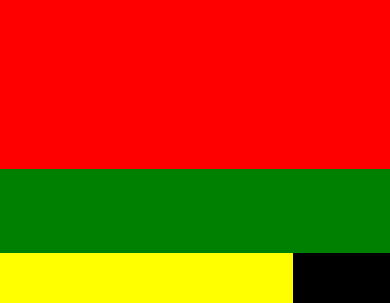
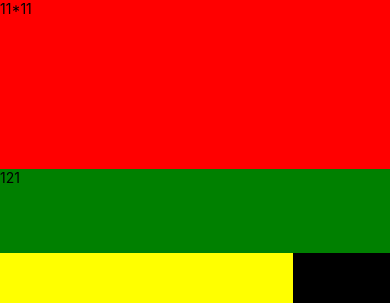
Before and after one commit to MiguelGarcia95/react-native-calculator, a React Native app: screen / in a window 390 px wide. Shown: the top 303 px of the page. Built offline with nearby package versions, Linux system fonts and the light colour scheme.

Commit message:
set up calculator tempalte and theme

```diff
--- a/App.js
+++ b/App.js
@@ -10,8 +10,12 @@ export default class App extends Component {
   render() {
     return (
       <View style={styles.container}>
-        <View style={styles.result}></View>
-        <View style={styles.calculation}></View>
+        <View style={styles.result}>
+          <Text style={styles.resultText}>11*11</Text>
+        </View>
+        <View style={styles.calculation}>
+          <Text style={styles.calculationText}>121</Text>
+        </View>
         <View style={styles.buttons}>
           <View style={styles.numbers}>
             <View style={styles.row}>
@@ -77,5 +81,6 @@ const styles = StyleSheet.create({
     flex: 1,
     justifyContent: 'space-around',
     backgroundColor: 'black',
+    alignItems: 'stretch',
   }
 });
```
